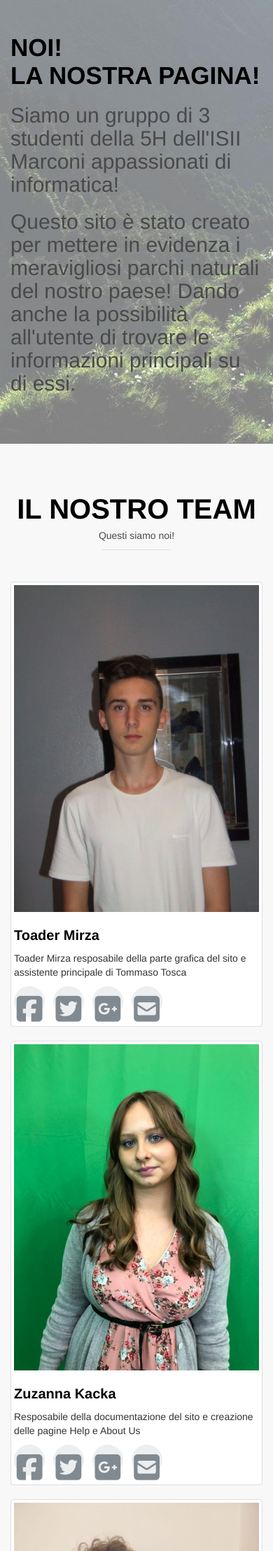
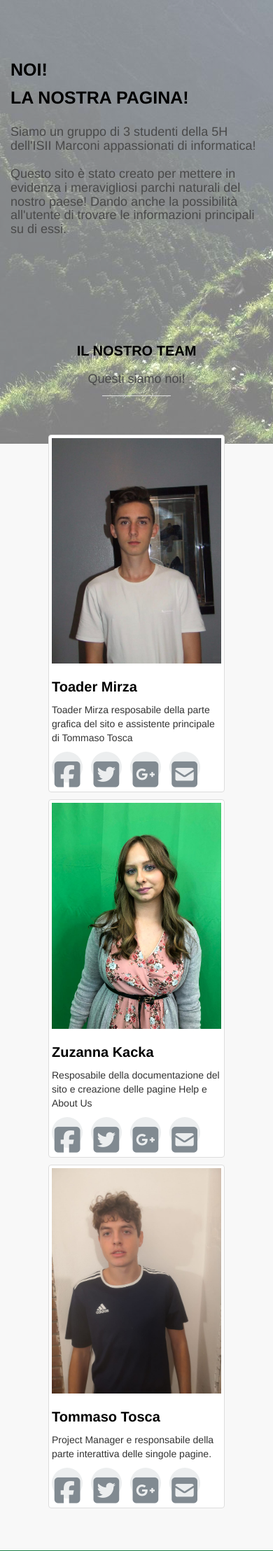
Before and after one commit to ProgettoTeam/ProgettoEdS, a PHP site: page /PHP/Public/Aboutus.php in a window 390 px wide. Shown: the part 446-2662 px from the top of the page at 70% size. Run offline with PHP 8.4, Linux system fonts and the light colour scheme; some libraries are stand-ins or nearby versions.

Commit message:
Update style.css

```diff
--- a/CSS/style.css
+++ b/CSS/style.css
@@ -44,6 +44,19 @@ body {
     width: 280px;
     height: auto;
     float: left;
+    margin-bottom: 10px;
+}
+@media screen and (max-width:770px) {
+    #imgMappa {
+        width: 120px
+    }
+    .gm-style-iw-d{
+        width: 150px !important;
+    }
+    .pMappa{
+        margin-left:2px !important;
+    }
+
 }
 
 .username {
@@ -1258,6 +1271,7 @@ div.gm-style-iw-d {
     color: #fff;
     padding-top: 110px;
     padding-bottom: 110px;
+    width: 100%;
 }
 
 .image-aboutus-sm-banner {
@@ -1268,6 +1282,7 @@ div.gm-style-iw-d {
     color: #fff;
     padding-top: 30px;
     padding-bottom: 30px;
+    width: 100%;
 }
 
 .lg-text {
@@ -1280,8 +1295,35 @@ div.gm-style-iw-d {
 .image-aboutus-para {
     color: #fff;
 }
+.thumbnail{
+    width: 70% !important;
+    margin:auto;
+    margin-top: 10px;
+}
 
 
+@media screen and (max-width: 700px) {
+   .h1-aboutus{
+       font-size: 25px;
+   }
+   .h2-aboutus{
+    font-size: 22px;
+    }
+    .h3-aboutus{
+    font-size: 20px;
+    }
+    .h4-aboutus{
+        font-size: 18px;
+    }
+    .p-aboutus{
+        font-size: 18px;
+    }
+
+    .site-heading h3 {
+        font-size: 20px;
+
+    }
+}
 /*----------HELP-------------*/
 
 
@@ -1372,3 +1414,24 @@ div.gm-style-iw-d {
     padding-top: 30px;
     padding-bottom: 30px;
 }
+
+@media screen and (max-width: 700px) {
+
+    .container-contact .map {
+        width: 40%;
+    }
+    .container-contact .contact-form .title {
+        font-size: 20px;
+        margin: none;
+    }
+    .container-contact{
+        width: 90%;
+    }
+    .container-contact .contact-form .btn-send{
+        margin: auto;
+
+    }
+    .container-contact .contact-form .subtitle {
+        font-size: 15px;
+    }
+}
```
